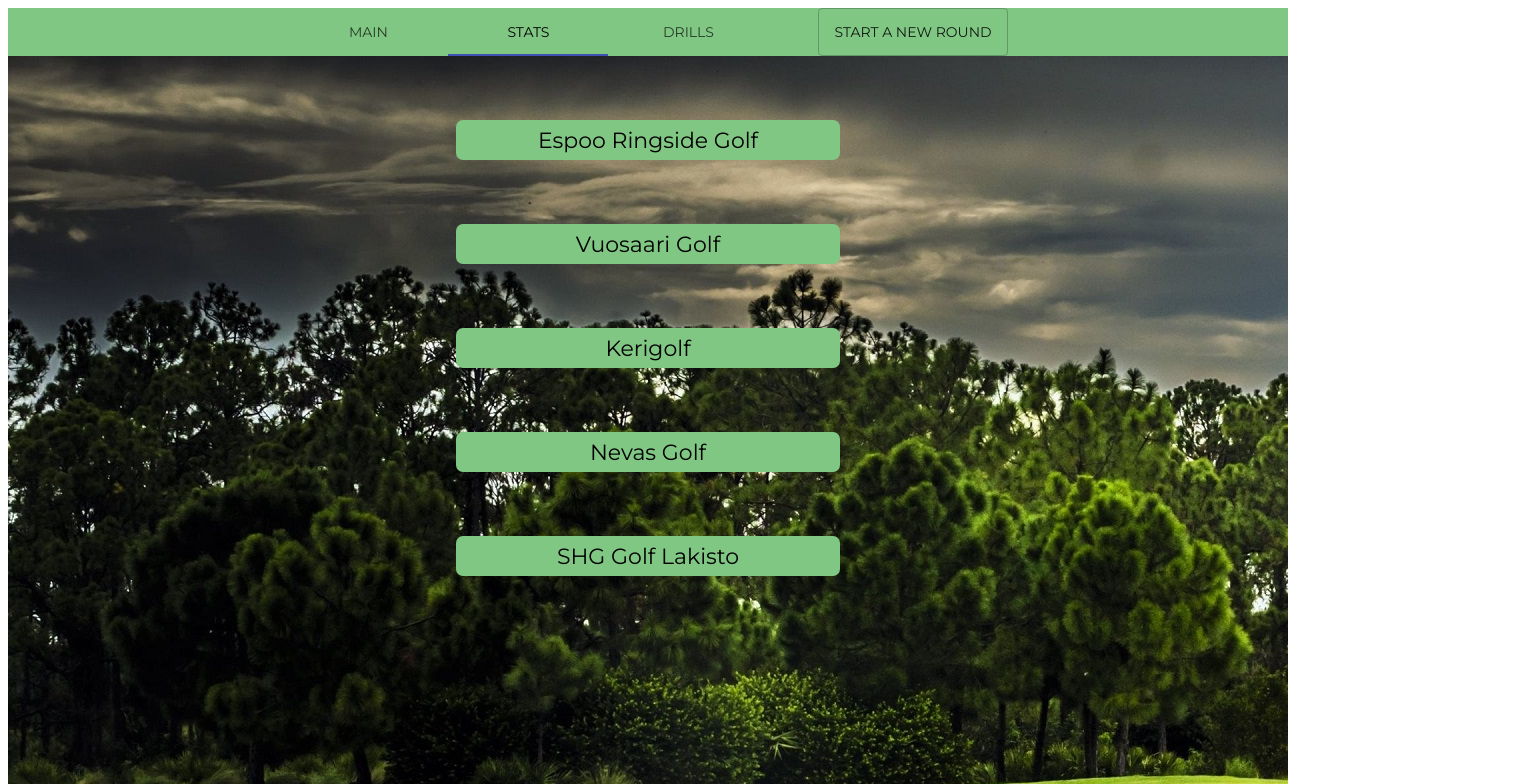
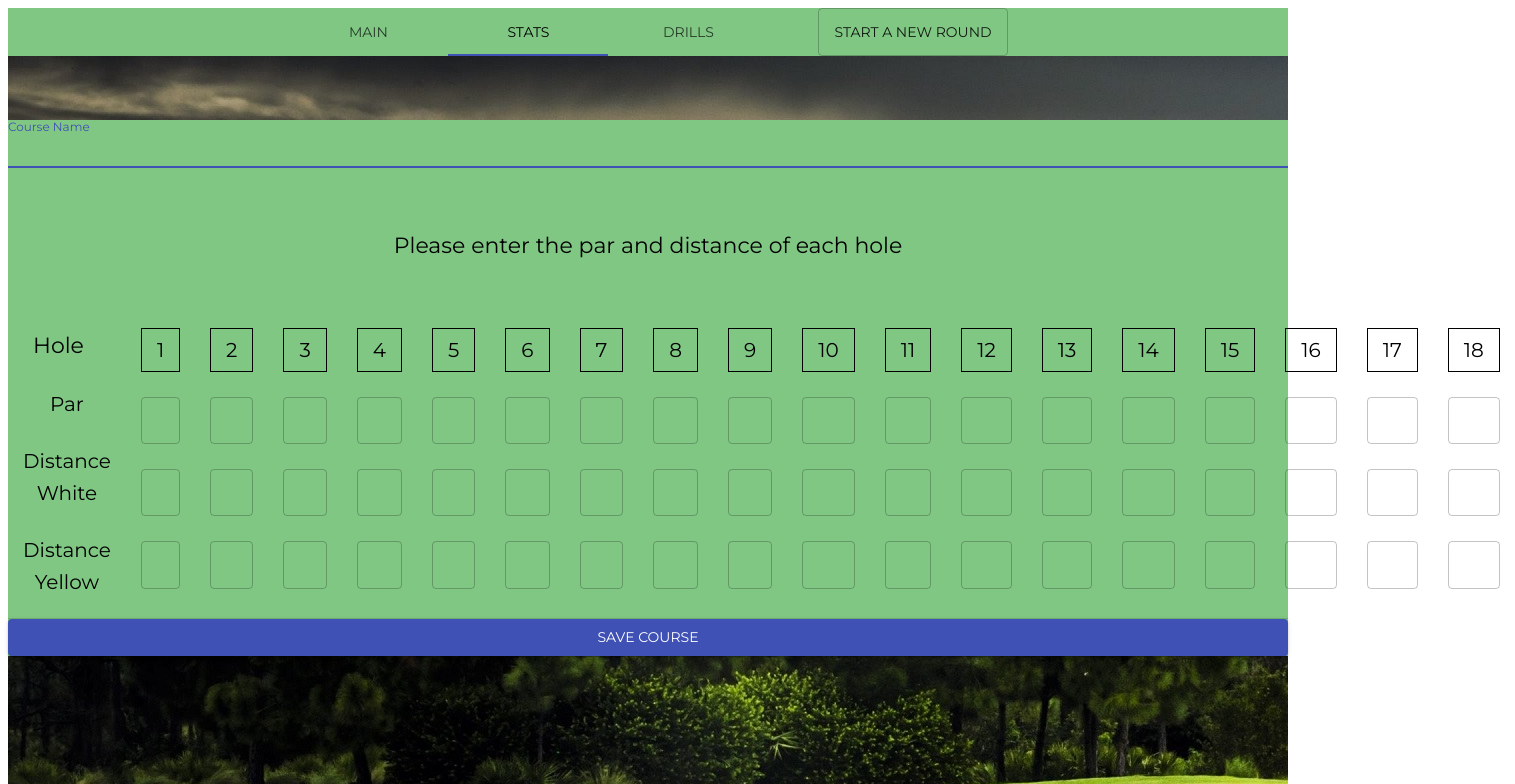
Before and after one commit to JoksuH/Golf_Statistics_Frontend, a React (Create React App) app: page / in a window 1280 px wide. Shown: the top 784 px of the page, 1515 px wide, since content can reach past the window. Built offline with nearby package versions, Linux system fonts and the light colour scheme.

Commit message:
Adding new courses to database working

```diff
--- a/package.json
+++ b/package.json
@@ -3,6 +3,7 @@
   "version": "0.1.0",
   "private": true,
   "dependencies": {
+    "@apollo/client": "^3.3.12",
     "@material-ui/core": "^4.11.3",
     "@material-ui/icons": "^4.11.2",
     "@testing-library/jest-dom": "^5.11.9",
@@ -12,6 +13,7 @@
     "@types/node": "^12.20.6",
     "@types/react": "^17.0.3",
     "@types/react-dom": "^17.0.2",
+    "graphql": "^15.5.0",
     "react": "^17.0.1",
     "react-dom": "^17.0.1",
     "react-router-dom": "^5.2.0",
--- a/src/App.tsx
+++ b/src/App.tsx
@@ -6,11 +6,12 @@ import NewRoundMain from './Components/EnterNewRound/NewRoundMain'
 import bgImg from './bgimg.jpg'
 
 
+
 const App = () => {
     return (
         <div style={{backgroundImage: `url(${bgImg})`, backgroundRepeat: "no-repeat", width: '100vw', height:'100vh'  }}>
             <NavBar />
-            <NewRoundMain />
+            <AddNewCourse />
         </div>
     )
 }
--- a/src/Components/AddNewCourse/AddNewCourse.tsx
+++ b/src/Components/AddNewCourse/AddNewCourse.tsx
@@ -6,6 +6,7 @@ import TextField from '@material-ui/core/TextField'
 import Button from '@material-ui/core/Button'
 import Divider from '@material-ui/core/Divider'
 import { makeStyles } from '@material-ui/core/styles'
+import { gql, useMutation } from '@apollo/client'
 
 const useStyles = makeStyles((theme) => ({
     root: {
@@ -13,7 +14,6 @@ const useStyles = makeStyles((theme) => ({
         display: 'flex',
         flexDirection: 'column',
         justifyContent: 'space-evenly',
-        width: '60vw',
         margin: 'auto',
         backgroundColor: theme.palette.success.light
     },
@@ -30,11 +30,27 @@ interface holePars {
     [hole: string]: number
   }
 
+  const ADD_COURSE = gql`
+ mutation courseCreateOnenew ($name: String!, $pars: [Float]!, $holedistances_white: [Float]!, $holedistances_yellow: [Float]!) {
+    courseCreateOne(record: {name: $name, pars: $pars, holedistances_white: $holedistances_white, holedistances_yellow: $holedistances_yellow})
+           {
+             recordId
+        }
+    }
+`;
+
+
 
 const AddNewCourse: React.FC = () => {
 
     const [CourseName, SetCourseName] = useState<string>('')
     const [HolePars, SetHolePars] = useState<holePars>({'1': 0, '2': 0,'3': 0, '4': 0, '5': 0,'6': 0, '7': 0, '8': 0,'9': 0, '10': 0, '11': 0,'12': 0, '13': 0, '14': 0,'15': 0, '16': 0, '17': 0,'18': 0})
+    const [HoleDistancesWhite, SetHoleDistancesWhite] = useState<holePars>({'1': 0, '2': 0,'3': 0, '4': 0, '5': 0,'6': 0, '7': 0, '8': 0,'9': 0, '10': 0, '11': 0,'12': 0, '13': 0, '14': 0,'15': 0, '16': 0, '17': 0,'18': 0})
+    const [HoleDistancesYellow, SetHoleDistancesYellow] = useState<holePars>({'1': 0, '2': 0,'3': 0, '4': 0, '5': 0,'6': 0, '7': 0, '8': 0,'9': 0, '10': 0, '11': 0,'12': 0, '13': 0, '14': 0,'15': 0, '16': 0, '17': 0,'18': 0})
+
+
+    const [addTodo, { data }] = useMutation(ADD_COURSE);
+
 
     const handleParChange = (event: React.ChangeEvent<HTMLInputElement>): void => {
         const par: number = parseInt(event.target.value)
@@ -42,14 +58,32 @@ const AddNewCourse: React.FC = () => {
         SetHolePars({...HolePars, [event.target.id]: par})
     }
 
+    const handleDistanceChangeWhite = (event: React.ChangeEvent<HTMLInputElement>): void => {
+        const distance: number = parseInt(event.target.value)
+
+        SetHoleDistancesWhite({...HoleDistancesWhite, [event.target.id]: distance})
+    }
+
+    const handleDistanceChangeYellow = (event: React.ChangeEvent<HTMLInputElement>): void => {
+        const distance: number = parseInt(event.target.value)
+
+        SetHoleDistancesYellow({...HoleDistancesYellow, [event.target.id]: distance})
+    }
+
+
+
     const handleCourseNameChange = (event: React.ChangeEvent<HTMLInputElement>): void => {
         SetCourseName(event.target.value)
     }
 
     const handleCourseSave = (event: React.MouseEvent<HTMLButtonElement, MouseEvent>): void => {
 
-        console.log(event)
+        const parArr = Object.keys(HolePars).map(hole => HolePars[hole])
+        const distanceArrWhite = Object.keys(HolePars).map(hole => HoleDistancesWhite[hole])
+        const distanceArrYellow = Object.keys(HolePars).map(hole => HoleDistancesYellow[hole])
 
+
+        console.log(addTodo({variables: { name: CourseName, pars:parArr, holedistances_white: distanceArrWhite, holedistances_yellow: distanceArrYellow} }))
     }
 
     const styling = useStyles()
@@ -57,7 +91,7 @@ const AddNewCourse: React.FC = () => {
     return (
         <Box className={styling.root}>
             <TextField label='Course Name' autoFocus onChange={handleCourseNameChange}/>
-            <HolesForm onChanged={handleParChange}/>
+            <HolesForm onParChanged={handleParChange} onDistanceChangedWhite={handleDistanceChangeWhite} onDistanceChangedYellow={handleDistanceChangeYellow}/>
             <Divider className={styling.divider}/>
             <Button color="primary" variant="contained" className='savebutton' onClick={event => handleCourseSave(event)}>Save Course</Button>
         </Box>
--- a/src/Components/AddNewCourse/HolesForm.tsx
+++ b/src/Components/AddNewCourse/HolesForm.tsx
@@ -29,7 +29,8 @@ const useStyles = makeStyles((theme) => ({
     },
     holetext: {
         paddingLeft: '10px',
-        margin: 'auto'
+        margin: 'auto',
+        fontSize: '22px'
     },
     holepartext: {
         paddingLeft: '5px',
@@ -55,10 +56,13 @@ const useStyles = makeStyles((theme) => ({
 }))
 
 interface sentProps {
-    onChanged: (event: React.ChangeEvent<HTMLInputElement>) => void
+    onParChanged: (event: React.ChangeEvent<HTMLInputElement>) => void
+    onDistanceChangedWhite: (event: React.ChangeEvent<HTMLInputElement>) => void
+    onDistanceChangedYellow: (event: React.ChangeEvent<HTMLInputElement>) => void
+
 }
 
-const HolesForm: React.FC<sentProps> = ({onChanged}) => {
+const HolesForm: React.FC<sentProps> = ({onParChanged, onDistanceChangedWhite, onDistanceChangedYellow}) => {
     const styling = useStyles()
 
     let holenumbers: string[] = []
@@ -68,18 +72,36 @@ const HolesForm: React.FC<sentProps> = ({onChanged}) => {
     return (
         <Box className={styling.root}>
             <Typography variant="h4" className={styling.enterpar}>
-                Please enter the par of each hole
+                Please enter the par and distance of each hole
             </Typography>
             <Box className={styling.holenumbers}>
+            <Box className={styling.holepaircontainer}>
+                                <Typography variant="h6" className={styling.holetext}>Hole</Typography>
+                            <Box className={styling.textfield}>
+                                <Typography variant="h6">Par</Typography>
+                            </Box>
+                            <Box className={styling.textfield}>
+                                <Typography variant="h6">Distance White</Typography>
+                            </Box>
+                            <Box className={styling.textfield}>
+                                <Typography variant="h6">Distance Yellow</Typography>
+                            </Box>
+
+                        </Box>
                 {holenumbers.map((number) => {
                     return (
                         <Box className={styling.holepaircontainer} key={number}>
-                                <Typography variant="h6" className={styling.holetext}>Hole</Typography>
                             <Box className={styling.holenumbercontainer}>
                                 <Typography variant="h6">{number}</Typography>
                             </Box>
                             <Box className={styling.textfield}>
-                                <TextField size="small" id={number} variant='outlined' inputProps={{maxLength: 1, pattern: '[0-7]',  style: { textAlign: 'center', fontSize: '22px' }}} onChange={onChanged}/>
+                                <TextField size="small" id={number} variant='outlined' inputProps={{maxLength: 1, pattern: '[0-7]',  style: { textAlign: 'center', fontSize: '22px' }}} onChange={onParChanged}/>
+                            </Box>
+                            <Box className={styling.textfield}>
+                                <TextField size="small" id={number} variant='outlined' inputProps={{maxLength: 3, pattern: '[0-9]',  style: { textAlign: 'center', fontSize: '22px' }}} onChange={onDistanceChangedWhite}/>
+                            </Box>
+                            <Box className={styling.textfield}>
+                                <TextField size="small" id={number} variant='outlined' inputProps={{maxLength: 3, pattern: '[0-9]',  style: { textAlign: 'center', fontSize: '22px' }}} onChange={onDistanceChangedYellow}/>
                             </Box>
                         </Box>
                     )
--- a/src/index.tsx
+++ b/src/index.tsx
@@ -3,6 +3,7 @@ import ReactDOM from 'react-dom'
 import App from './App'
 import { createMuiTheme } from '@material-ui/core/styles'
 import { ThemeProvider } from '@material-ui/core/styles'
+import { ApolloClient, InMemoryCache, ApolloProvider } from '@apollo/client'
 
 const theme = createMuiTheme({
     typography: {
@@ -10,11 +11,18 @@ const theme = createMuiTheme({
     },
 })
 
+const client = new ApolloClient({
+    uri: 'http://localhost:4000/graphql',
+    cache: new InMemoryCache(),
+})
+
 ReactDOM.render(
     <React.StrictMode>
-        <ThemeProvider theme={theme}>
-            <App />
-        </ThemeProvider>
+        <ApolloProvider client={client}>
+            <ThemeProvider theme={theme}>
+                <App />
+            </ThemeProvider>
+        </ApolloProvider>
     </React.StrictMode>,
     document.getElementById('root')
 )
```
Also changed, not shown: 1 other file (tests, documents, lock files or other folders).
